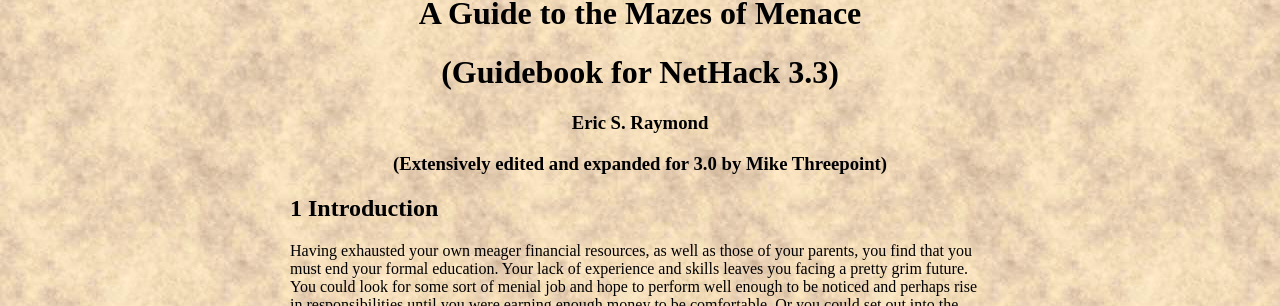
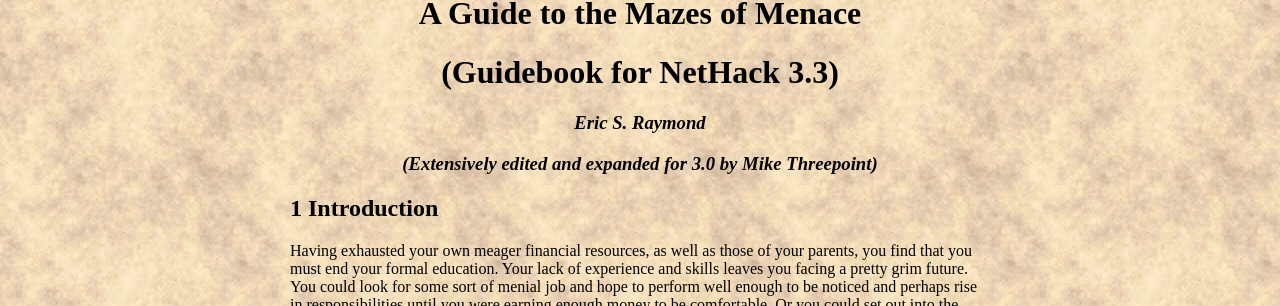
Before and after one commit to tung/nethack-www, a Jekyll site: the page built from v330/guidebook.html, in a window 1280 px wide. Shown: the part 210-516 px from the top of the page. Built offline with Jekyll 4.4.1, drawn with Linux system fonts in a browser that asks for light colours.

Commit message:
Fix mismatched and invalid HTML tags at the top of the 3.3.0 Guidebook
They were causing my text editor's syntax highlighting to freak out.

```diff
--- a/v330/guidebook.html
+++ b/v330/guidebook.html
@@ -15,12 +15,12 @@
 formats.
 -->
 <hr>
-<h1 align=center>A Guide to the Mazes of Menace
-</h1><h1 align=center>(Guidebook for NetHack 3.3)
-</h1><h3 align=center><it>Eric S. Raymond
-</it></h1><h3 align=center><it>(Extensively edited and expanded for 3.0 by Mike Threepoint)
-</it></h1><h2>1 Introduction
-</h2><p>Having exhausted your own meager financial resources, as well as those of
+<h1 align=center>A Guide to the Mazes of Menace</h1>
+<h1 align=center>(Guidebook for NetHack 3.3)</h1>
+<h3 align=center><i>Eric S. Raymond</i></h3>
+<h3 align=center><i>(Extensively edited and expanded for 3.0 by Mike Threepoint)</i></h3>
+<h2>1 Introduction</h2>
+<p>Having exhausted your own meager financial resources, as well as those of
 your parents, you find that you must end your formal education.  Your lack of
 experience and skills leaves you facing a pretty grim future.  You could look
 for some sort of menial job and hope to perform well enough to be noticed and
```
